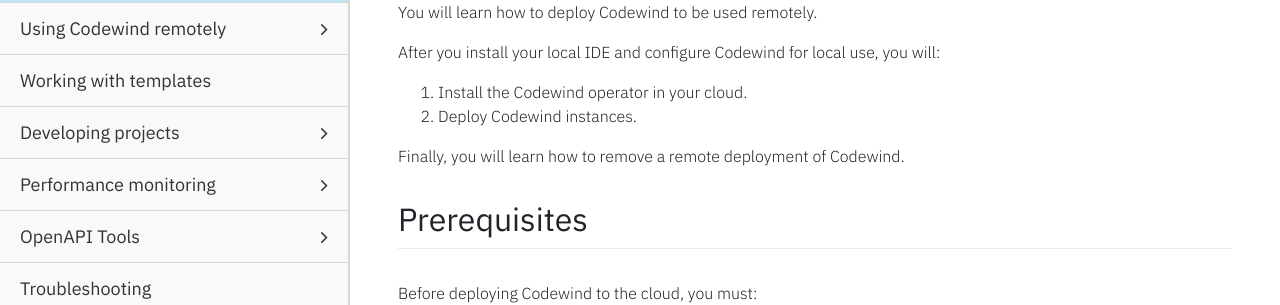
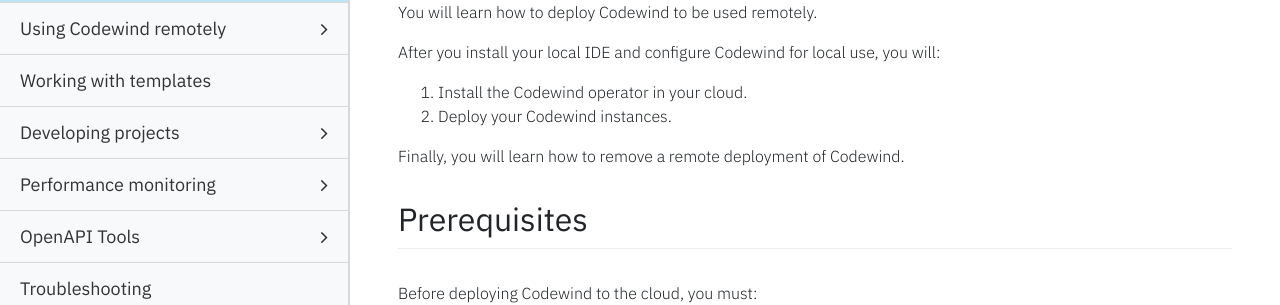
Before and after one commit to eclipse-archived/codewind-docs, a Jekyll site: the page built from docs/_documentations/remote-deploying-codewind.md, in a window 1280 px wide and 900 px high, scrolled down 375 px. Shown: the part 154-459 px from the top of the window. Built offline with Jekyll 4.4.1, drawn with Linux system fonts in a browser that asks for light colours; nearby versions of some CDN libraries; comment, search, counter and statistics services are not loaded.

Commit message:
Edit
Signed-off-by: micgibso <MICGIBSO@uk.ibm.com>

```diff
--- a/docs/_documentations/remote-deploying-codewind.md
+++ b/docs/_documentations/remote-deploying-codewind.md
@@ -21,7 +21,7 @@ You will learn how to deploy Codewind to be used remotely.
 After you install your local IDE and configure Codewind for local use, you will:
 
 1. Install the Codewind operator in your cloud.
-2. Deploy Codewind instances.
+2. Deploy your Codewind instances.
 
 Finally, you will learn how to remove a remote deployment of Codewind.
 
```
